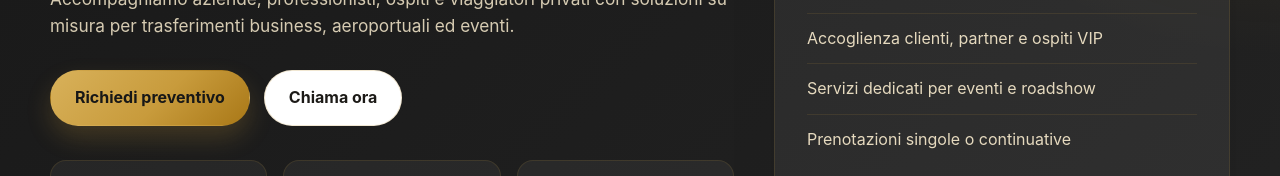
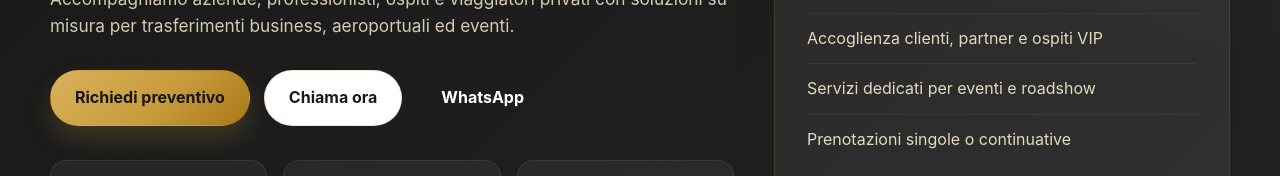
Before and after one commit to dfpcapitalsrl-ops/Driver4u, a Next.js app: page / in a window 1280 px wide. Shown: the part 470-646 px from the top of the page. Built offline with nearby package versions, Linux system fonts and the light colour scheme.

Commit message:
Add WhatsApp button to hero actions

```diff
--- a/pages/index.js
+++ b/pages/index.js
@@ -45,6 +45,14 @@ export default function Home() {
                 </a>
                 <a href="tel:+390000000000" className="btn btn-secondary">
                   Chiama ora
+                </a>
+                <a
+                  href="https://wa.me/390000000000?text=Ciao%20Driver4u,%20vorrei%20richiedere%20un%20preventivo%20per%20un%20servizio%20NCC"
+                  className="btn btn-whatsapp"
+                  target="_blank"
+                  rel="noopener noreferrer"
+                >
+                  WhatsApp
                 </a>
               </div>
 
```
